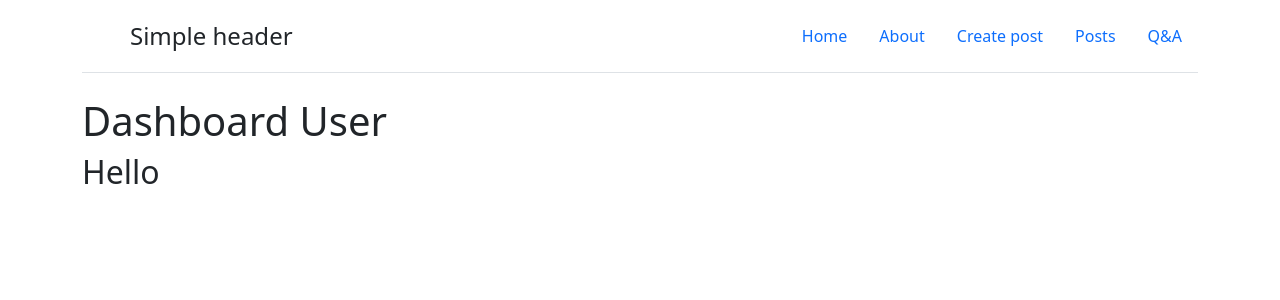
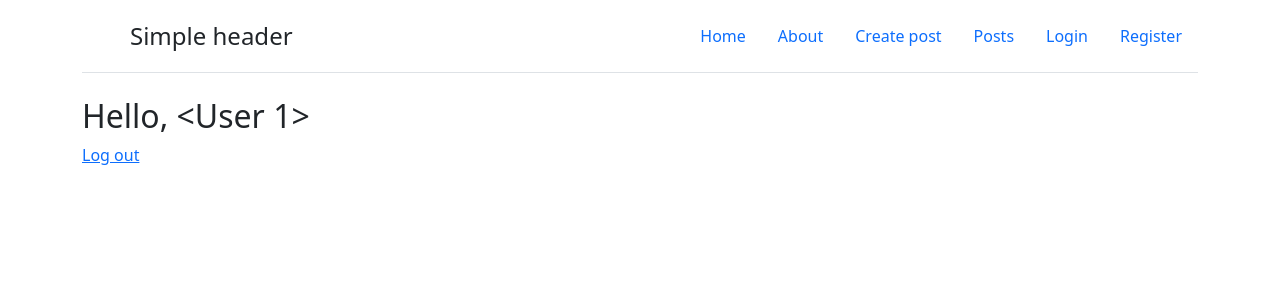
Before and after one commit to DenisDziganchuk/allThatIKnow, a Flask app: page /dashboard in a window 1280 px wide. Shown: the top 300 px of the page. Run offline with Flask 2, Linux system fonts and the light colour scheme; a user stored in the database is signed in.

Commit message:
Update files

```diff
--- a/app.py
+++ b/app.py
@@ -153,4 +153,11 @@ def register():
 @app.route("/dashboard", methods=["GET", "POST"])
 @login_required
 def dashboard():
-    return render_template("dashboard.html")
+    return render_template("dashboard.html", current_user=current_user)
+
+
+@app.route("/logout", methods=["GET", "POST"])
+@login_required
+def logout():
+    logout_user()
+    return redirect(url_for("index"))
--- a/templates/base.html
+++ b/templates/base.html
@@ -20,7 +20,9 @@
         <li class="nav-item"><a href="/about" class="nav-link">About</a></li>
         <li class="nav-item"><a href="/create_post" class="nav-link">Create post</a></li>
         <li class="nav-item"><a href="/posts" class="nav-link">Posts</a></li>
-        <li class="nav-item"><a href="#" class="nav-link">Q&A</a></li>
+        <li class="nav-item"><a href="/login" class="nav-link">Login</a></li>
+        <li class="nav-item"><a href="/register" class="nav-link">Register</a></li>
+
       </ul>
     </header>
     {% block body %}{% endblock %}
--- a/templates/dashboard.html
+++ b/templates/dashboard.html
@@ -8,7 +8,8 @@ Dashboard
 
 {% block body %}
 
-<h1>Dashboard User</h1>
-<h2>Hello</h2>
+<h2>Hello, {{current_user}}</h2>
+
+<a href="{{url_for('logout')}}">Log out</a>
 
 {% endblock %}
```
